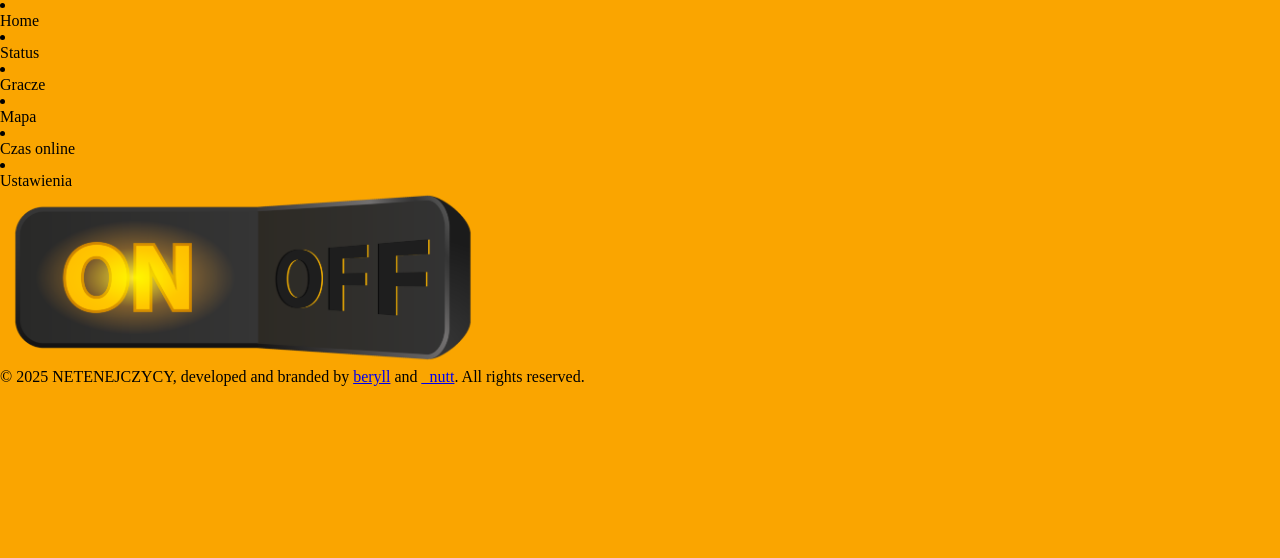
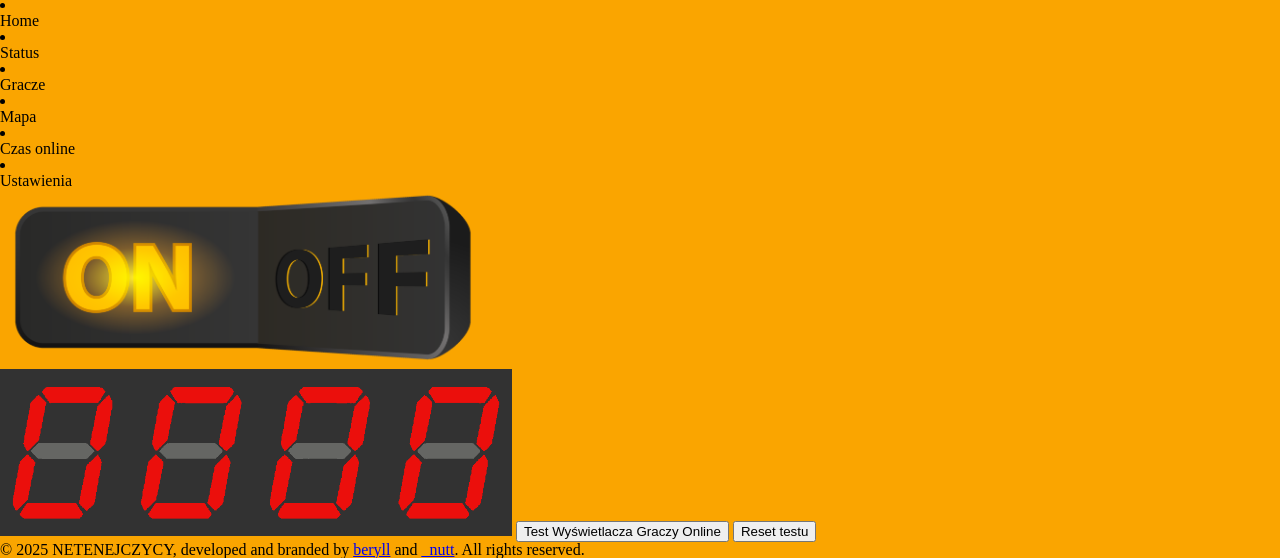
Before and after one commit to beryll-ops/PROJECT_NETCRAFT, a plain HTML site: page status.html in a window 1280 px wide. Shown: the part 327-885 px from the top of the page. Before the commit the page ends 800 px from the top, so only its background shows below. Drawn offline with Linux system fonts and the light colour scheme.

Commit message:
Online players count
online players count -- pictures and prototype of functions

```diff
--- a/main.js
+++ b/main.js
@@ -1,6 +1,7 @@
 var serwer_check = 2;
+var players_number_check = 0;
 
-function serwer_start() {
+function serwer_start() {                   //function for serwer start/stop
     if (serwer_check % 2 == 0) {
         document.getElementById('button_on_off').src="./resources/OFF.png";
         serwer_check += 1;
@@ -9,6 +10,7 @@ function serwer_start() {
         serwer_check += 1;
     }
 }
+
 const burgerIcon = document.querySelector('.burger-icon');
 const nav = document.querySelector('nav');
 const mainContent = document.querySelector('main');
@@ -22,3 +24,17 @@ function openMenu() {
 }
 
 burgerIcon.addEventListener('click', openMenu);
+
+function players_number() {                     //function showing number of players online
+    if (players_number_check <=9){
+        players_number_check += 1;
+        document.getElementById('number_0').src=`./resources/number_of_players_${players_number_check}.png`;
+    }   else {
+        test_stop();
+    }
+
+}
+function test_stop() {                          //Test function -- should be deleted soon
+    players_number_check = 0;
+    document.getElementById('number_0').src=`./resources/number_of_players_${players_number_check}.png`;
+}
--- a/status.html
+++ b/status.html
@@ -54,7 +54,9 @@
 
 				</div>
                 <div class="">
-
+					<img src="./resources/number_of_players_0.png" alt="number of players online" id="number_0" width="40%">
+					<button onclick="players_number()">Test Wyświetlacza Graczy Online</button>
+					<button onclick="test_stop()">Reset testu</button>
 				</div>
                 <!-- End of whatever -->
                 <!-- There will be Working Clock With TPS Info-->
```
Also changed, not shown: resources/number_of_players_0.png (added), resources/number_of_players_1.png (added), resources/number_of_players_10.png (added), resources/number_of_players_2.png (added), resources/number_of_players_3.png (added), resources/number_of_players_4.png (added), resources/number_of_players_5.png (added), resources/number_of_players_6.png (added), resources/number_of_players_7.png (added), resources/number_of_players_8.png (added), resources/number_of_players_9.png (added).
